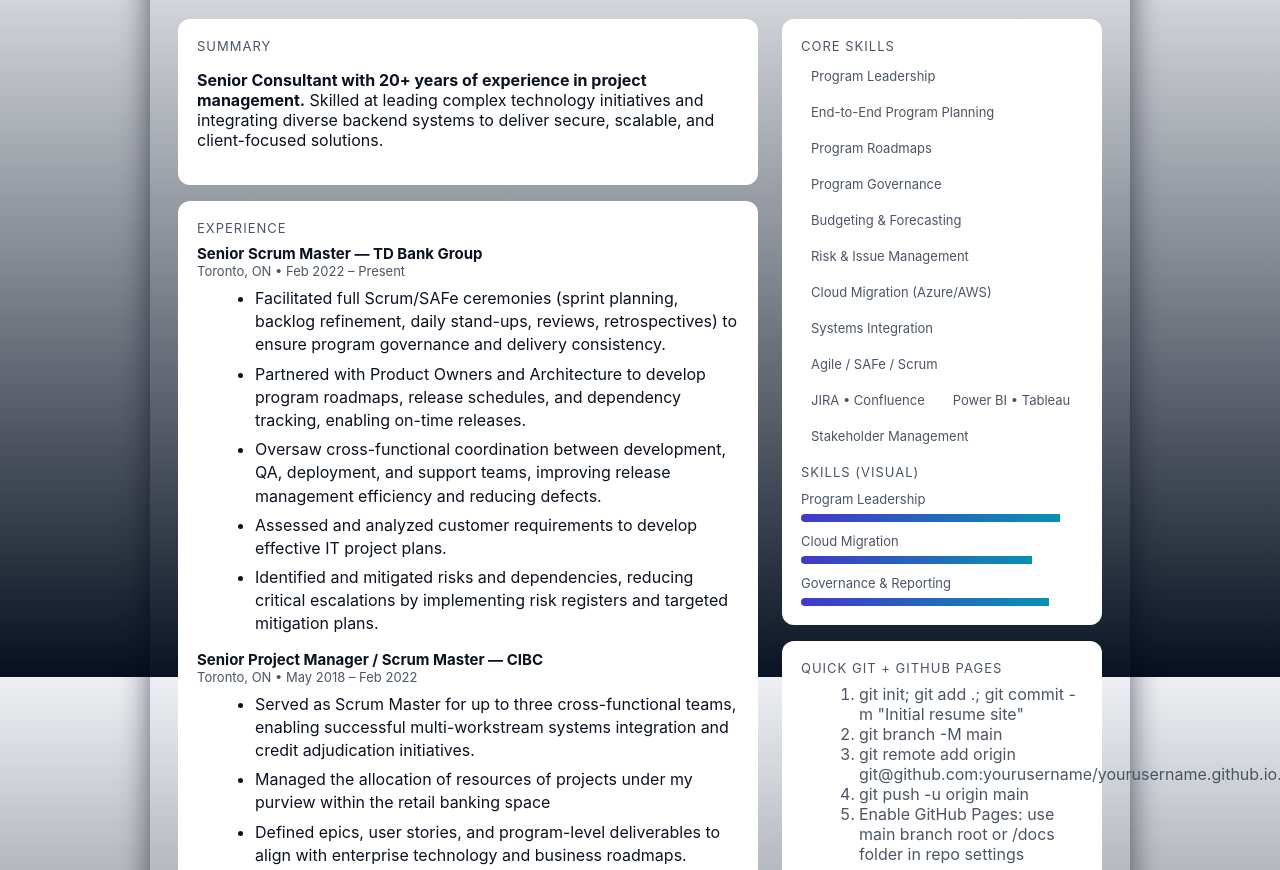
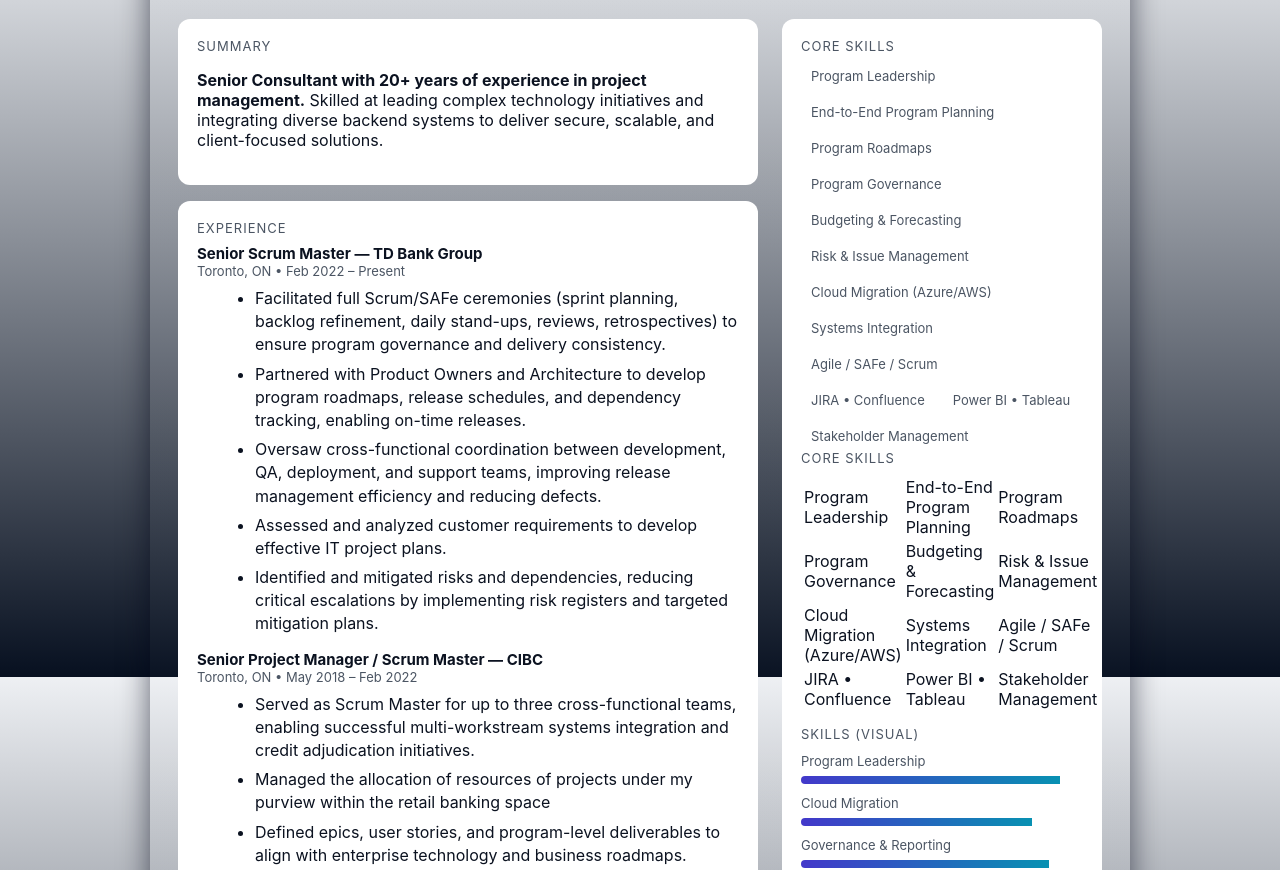
Before and after one commit to leonardftor/ResumeFrancisLeonard, a plain HTML site: page index.html in a window 1280 px wide. Shown: the part 151-1021 px from the top of the page. Drawn offline with Linux system fonts and the light colour scheme.

Commit message:
Update index.html

```diff
--- a/index.html
+++ b/index.html
@@ -191,6 +191,30 @@
             <span class="skill">Stakeholder Management</span>
           </div>
 
+          <div class="section-title">Core Skills</div>
+          <table class="skills-table">
+            <tr>
+              <td>Program Leadership</td>
+              <td>End-to-End Program Planning</td>
+              <td>Program Roadmaps</td>
+            </tr>
+            <tr>
+              <td>Program Governance</td>
+              <td>Budgeting & Forecasting</td>
+              <td>Risk & Issue Management</td>
+            </tr>
+            <tr>
+              <td>Cloud Migration (Azure/AWS)</td>
+              <td>Systems Integration</td>
+              <td>Agile / SAFe / Scrum</td>
+            </tr>
+            <tr>
+              <td>JIRA • Confluence</td>
+              <td>Power BI • Tableau</td>
+              <td>Stakeholder Management</td>
+                </tr>
+            </table>
+
           <div style="margin-top:14px">
             <div class="section-title">Skills (visual)</div>
             <div><small class="meta">Program Leadership</small>
```
